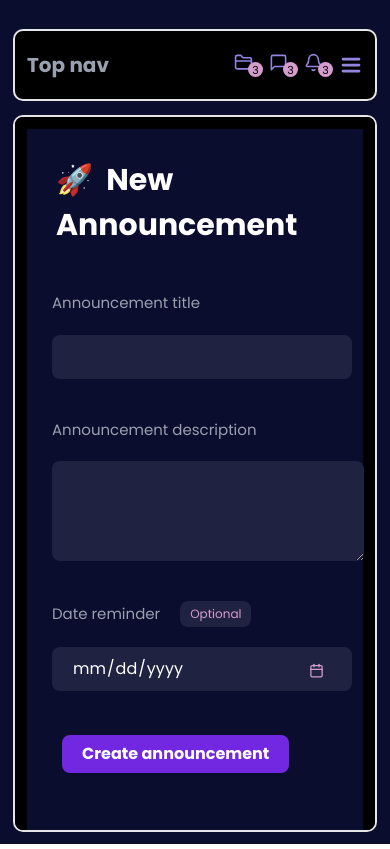
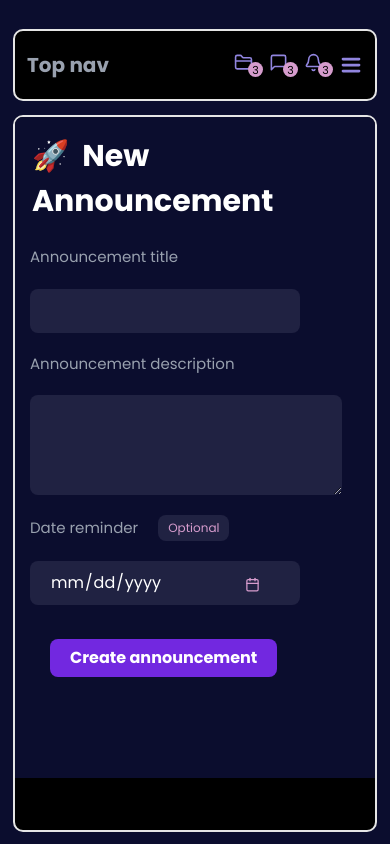
Before and after one commit to Web-Affan-Farooq/student-management-system, a Next.js app: page /Admin/announcements/create in a window 390 px wide. Built offline with nearby package versions, Linux system fonts and the light colour scheme.

Commit message:
added create route in announcements

```diff
--- a/src/app/Admin/announcements/create/CreateAnnouncementForm.tsx
+++ b/src/app/Admin/announcements/create/CreateAnnouncementForm.tsx
@@ -1,9 +1,8 @@
 "use client";
 import React, { useRef } from 'react';
-import { Checkbox } from "@/components/ui/checkbox"
 import "./style.css";
-import { Calendar } from '@/components/ui/calendar';
 import Calender from '../../../../../public/icons/Calender';
+
 // import { Calendar } from "@/components/ui/calendar";
 
 // const DatePicker = () => {
@@ -17,7 +16,6 @@ import Calender from '../../../../../public/icons/Calender';
 //       className="rounded-md text-pink"
 //     />
 //   )
-
 // }
 
 
@@ -26,28 +24,27 @@ const CreateAnnouncementsForm = () => {
     return (
         <main className='flex h-auto bg-dark text-white p-[5px]'>
             <div>
-                <div className='p-6'>
+                <div className='p-6 max-[500px]:p-3'>
                     <h1 className='text-[30px] font-bold text-white'>🚀 &nbsp;New Announcement</h1>
-
                 </div>
                 <form action="">
-                    <div className='flex flex-col flex-nowrap gap-5 p-[20px]'>
+                    <div className='flex flex-col flex-nowrap gap-5 p-[20px] max-[500px]:p-[10px]'>
                         <label htmlFor="title of announcement" className='text-[15px] text-gray-400' id='announcement-title'>Announcement title</label>
-                        <input type="text" name='announcementTitle' id='announcement-title' required className='px-[20px] py-[10px] bg-medium w-[300px] rounded-md
+                        <input type="text" name='announcementTitle' id='announcement-title' required className='px-[20px] py-[10px] bg-medium w-[300px] max-[400px]:w-[270px] rounded-md
             '/>
                     </div>
 
-                    <div className='flex flex-col flex-nowrap gap-5 p-[20px]'>
+                    <div className='flex flex-col flex-nowrap gap-5 p-[20px] max-[500px]:p-[10px]'>
                         <label htmlFor="Description of announcement" className='text-[15px] text-gray-400' id='announcement-description'>Announcement description</label>
-                        <textarea name='announcementDescription' id='announcement-description' required className='px-[20px] py-[10px] bg-medium md:w-[500px] md:h-[100px] sm:w-[500px] sm:h-[100px] max-sm:w-[80vw] max-sm:h-[100px] rounded-md'></textarea>
+                        <textarea name='announcementDescription' id='announcement-description' required className='px-[20px] py-[10px] bg-medium md:w-[500px] md:h-[100px] sm:w-[500px] sm:h-[100px] max-sm:w-[80vw] max-sm:h-[100px] max-[400px]:w-[270px] rounded-md'></textarea>
                     </div>
-                    <div className='flex flex-col flex-nowrap gap-5 p-[20px]'>
+                    <div className='flex flex-col flex-nowrap gap-5 p-[20px] max-[500px]:p-[10px]'>
                         <div className='flex flex-row flex-nowrap justify-start items-center gap-[20px]'>
                             <label htmlFor="Date for reminder" className='text-[15px] text-gray-400' id='date-reminder'>Date reminder</label>
-                              <span className='bg-medium px-[10px] py-[4px] text-pink rounded-md text-[12px]'>Optional</span>
+                            <span className='bg-medium px-[10px] py-[4px] text-pink rounded-md text-[12px]'>Optional</span>
                         </div>
-                        <div className='relative'>
-                            <input type="date" ref={datePickerRef} className=' custom-date px-[20px] py-[10px] bg-medium w-[300px] rounded-md' />
+                        <div className='relative bg-medium rounded-md max-[400px]:w-[270px]'>
+                            <input type="date" ref={datePickerRef} className='custom-date px-[20px] py-[10px] w-[300px] max-[400px]:w-[270px] rounded-md' />
                             <Calender className='absolute right-10 top-4 text-pink' size={{
                                 width: 15,
                                 height: 15,
--- a/src/app/Admin/announcements/create/page.tsx
+++ b/src/app/Admin/announcements/create/page.tsx
@@ -28,7 +28,7 @@ const Home = () => {
                 <Topnav/>
                 {/* Options Content */}
 
-                <div className="scroll-container bg-black overflow-y-scroll border-2 h-[85vh] sm:p-6 rounded-lg max-sm:p-3">
+                <div className="scroll-container bg-black overflow-y-scroll border-2 h-[85vh] sm:p-6 rounded-lg max-sm:p-0">
                     <CreateAnnouncementsForm/>
                 </div>
             </main>
--- a/src/app/Admin/announcements/create/style.css
+++ b/src/app/Admin/announcements/create/style.css
@@ -4,3 +4,21 @@
     position: relative;
     z-index: 1;
 }
+.custom-date::-moz-calendar-picker-indicator {
+    opacity: 0;
+    cursor: pointer;
+    position: relative;
+    z-index: 1;
+}
+.custom-date::-ms-calendar-picker-indicator {
+    opacity: 0;
+    cursor: pointer;
+    position: relative;
+    z-index: 1;
+}
+.custom-date::-o-calendar-picker-indicator {
+    opacity: 0;
+    cursor: pointer;
+    position: relative;
+    z-index: 1;
+}
```
Also changed, not shown: src/app/Admin/announcements/create/DatePicker.tsx (added).
